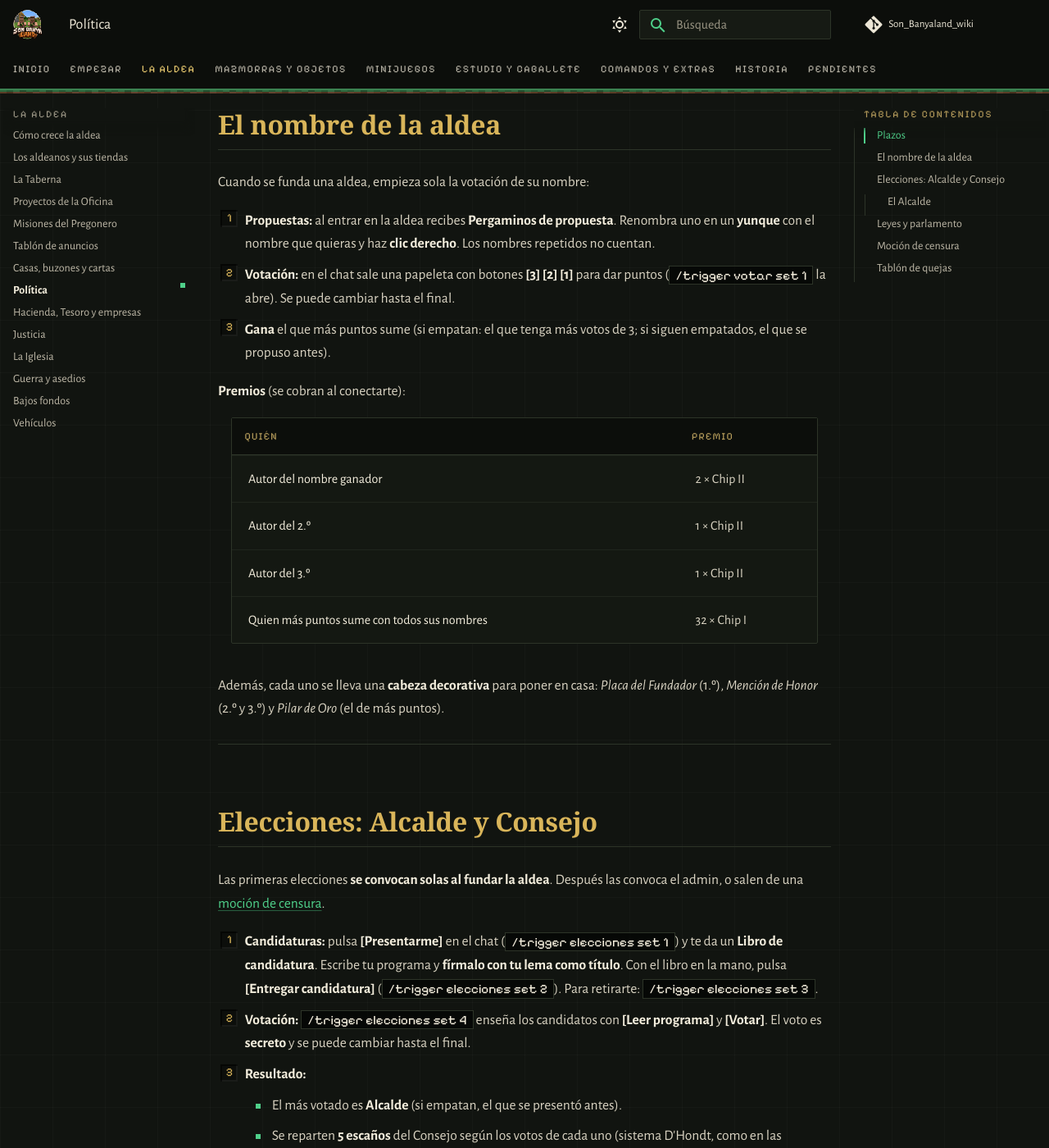
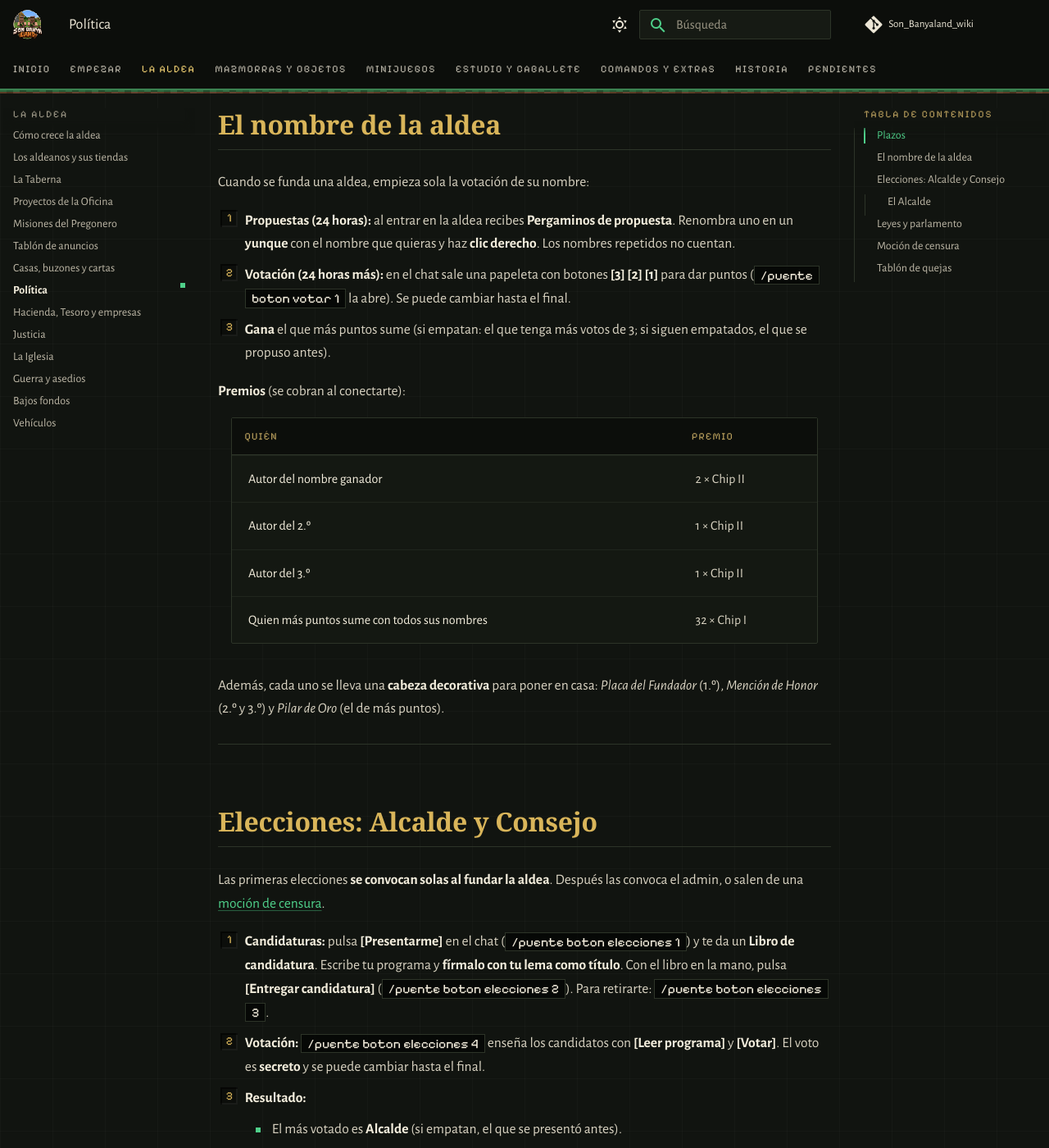
Before and after one commit to PigPilgrim/Son_Banyaland_wiki, an MkDocs documentation site: the page built from docs/politica.md, in a window 1280 px wide and 1400 px high, scrolled down 863 px. Shown: the whole window at 82% size. Built offline with MkDocs 1.6.1 and Material for MkDocs 9.7.7, drawn with Linux system fonts in a browser that asks for light colours; some web fonts are replaced; comment, search, counter and statistics services are not loaded; some of the changed text lies outside the part shown.

Commit message:
Comandos sin «Triggered» (/puente boton) y votación del nombre: 24 h de propuestas y 24 h de votación
Co-Authored-By: Claude Opus 5.5 <noreply@anthropic.com>

```diff
--- a/docs/politica.md
+++ b/docs/politica.md
@@ -12,9 +12,9 @@ Cada aldea se gobierna sola: **elige su nombre**, **elige Alcalde y Consejo** y
 
 Cuando se funda una aldea, empieza sola la votación de su nombre:
 
-1. **Propuestas:** al entrar en la aldea recibes **Pergaminos de propuesta**. Renombra uno en un **yunque** con el
+1. **Propuestas (24 horas):** al entrar en la aldea recibes **Pergaminos de propuesta**. Renombra uno en un **yunque** con el
    nombre que quieras y haz **clic derecho**. Los nombres repetidos no cuentan.
-2. **Votación:** en el chat sale una papeleta con botones **[3] [2] [1]** para dar puntos (`/trigger votar set 1` la
+2. **Votación (24 horas más):** en el chat sale una papeleta con botones **[3] [2] [1]** para dar puntos (`/puente boton votar 1` la
    abre). Se puede cambiar hasta el final.
 3. **Gana** el que más puntos sume (si empatan: el que tenga más votos de 3; si siguen empatados, el que se propuso
    antes).
@@ -33,10 +33,10 @@ Honor* (2.º y 3.º) y *Pilar de Oro* (el de más puntos).
 Las primeras elecciones **se convocan solas al fundar la aldea**. Después las convoca el admin, o salen de una
 [moción de censura](#mocion-de-censura).
 
-1. **Candidaturas:** pulsa **[Presentarme]** en el chat (`/trigger elecciones set 1`) y te da un **Libro de
+1. **Candidaturas:** pulsa **[Presentarme]** en el chat (`/puente boton elecciones 1`) y te da un **Libro de
    candidatura**. Escribe tu programa y **fírmalo con tu lema como título**. Con el libro en la mano, pulsa
-   **[Entregar candidatura]** (`/trigger elecciones set 2`). Para retirarte: `/trigger elecciones set 3`.
-2. **Votación:** `/trigger elecciones set 4` enseña los candidatos con **[Leer programa]** y **[Votar]**. El voto es
+   **[Entregar candidatura]** (`/puente boton elecciones 2`). Para retirarte: `/puente boton elecciones 3`.
+2. **Votación:** `/puente boton elecciones 4` enseña los candidatos con **[Leer programa]** y **[Votar]**. El voto es
    **secreto** y se puede cambiar hasta el final.
 3. **Resultado:**
     - El más votado es **Alcalde** (si empatan, el que se presentó antes).
@@ -45,7 +45,7 @@ Las primeras elecciones **se convocan solas al fundar la aldea**. Después las c
     - En el chat sale **[Alcalde]** o **[Concejal]** delante del nombre.
     - Los cargos duran **hasta las siguientes elecciones**. Si nadie vota, siguen los de antes.
 
-Sin elecciones en marcha, `/trigger elecciones set 4` enseña el Consejo actual.
+Sin elecciones en marcha, `/puente boton elecciones 4` enseña el Consejo actual.
 
 ### El Alcalde
 
@@ -73,10 +73,10 @@ El fundador de una aldea nueva es su **Alcalde provisional** hasta que haya elec
 --8<-- "_generado/modos_ley.md"
 
 3. Todos los que votan reciben la papeleta: **[Leer la ley]**, **[Sí]**, **[No]**, **[Abstención]**
-   (`/trigger ley set 4`). El voto es secreto y se puede cambiar.
+   (`/puente boton ley 4`). El voto es secreto y se puede cambiar.
 4. **Sale aprobada si el Sí supera al No.** Si empatan, gana lo que votó el Alcalde.
 
-Las leyes aprobadas van al **Libro de Leyes** (`/trigger ley set 6`). **Las aplica el admin**: avísale si una ley no
+Las leyes aprobadas van al **Libro de Leyes** (`/puente boton ley 6`). **Las aplica el admin**: avísale si una ley no
 se está cumpliendo.
 
 ---
```
Also changed, not shown: docs/aldeanos.md (+1 -1 lines), docs/forja.md (+1 -1 lines), docs/misiones.md (+1 -1 lines).
